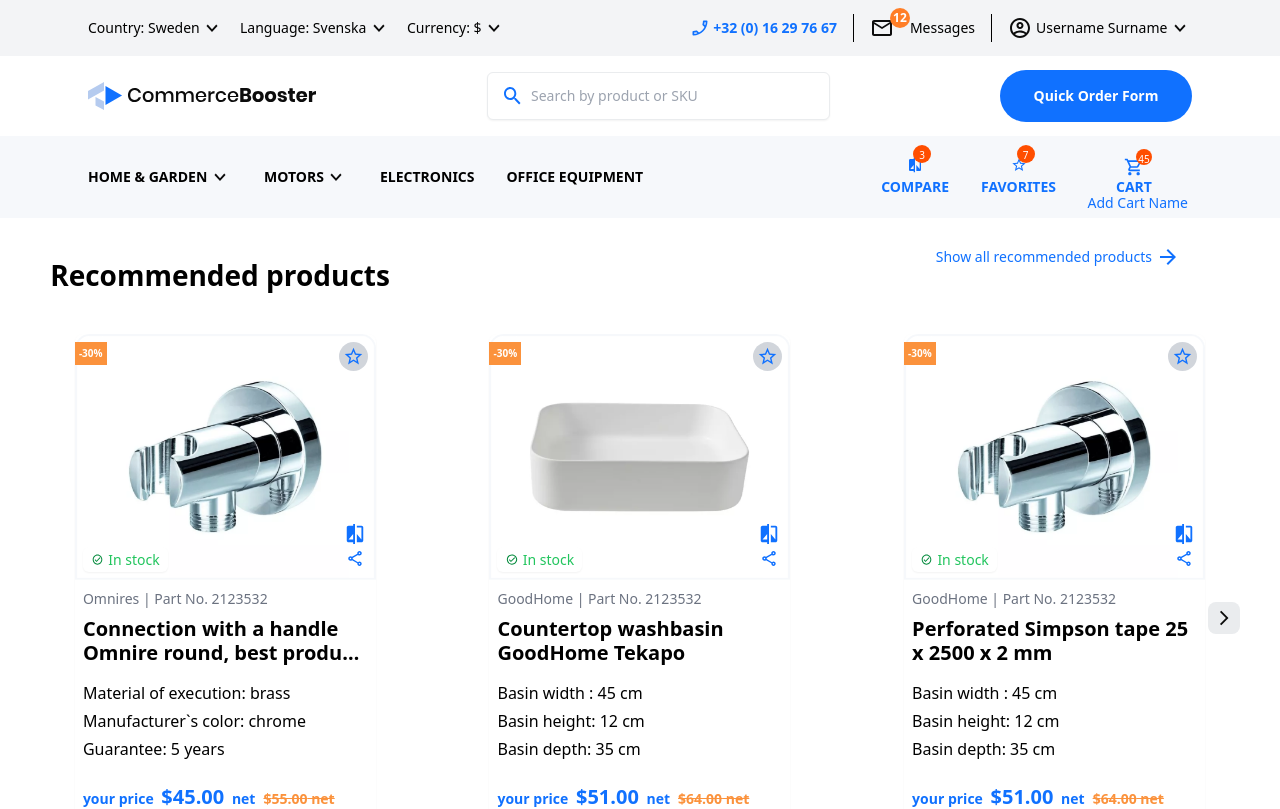
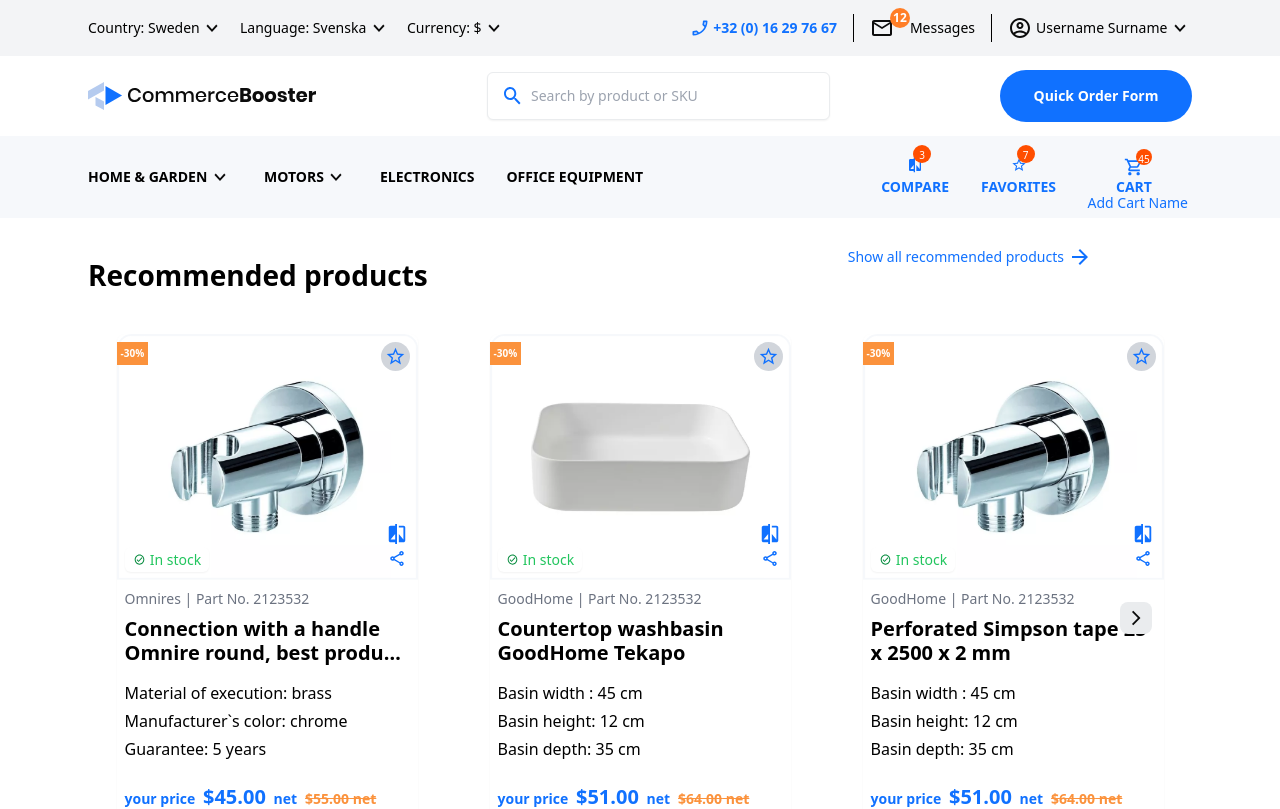
Before and after one commit to darshanbajgain/commerce-booster, a React (Vite) app: page / in a window 1280 px wide. Shown: the top 809 px of the page. Built offline with nearby package versions, Linux system fonts and the light colour scheme.

Commit message:
refactored: card component arrnagedr

```diff
--- a/src/component/RecommendedProducts/RecommenedProduct.jsx
+++ b/src/component/RecommendedProducts/RecommenedProduct.jsx
@@ -92,21 +92,22 @@ const RecommenedProduct = () => {
     const message = "Show all recommended products";
 
     return (
-        <div className="flex flex-col items-center relative">
+        <div className="flex flex-col items-center lg:grid grid-cols-1  relative lg:mx-[88px] ">
 
             <div className="hidden lg:block absolute right-24 top-2">
                 <CommonLink message={message} />
             </div>
 
-            {/*slider fo large device */}
+            {/*slider  fo large device */}
             <div className="hidden lg:flex flex-col justify-center items-center z-10 hover:bg-gray-500
                  bg-bgForSeacrchBorder rounded-lg absolute top-96 right-10 w-8 h-8">
                 <img src={arrowForwarBlack} className="w-[17.45px] h-[17.45px]" />
             </div>
 
+            <h1 className="lg:text-left text-center pb-1 pt-6 text-[24px] lg:text-[28px] font-bold lg:mt-3 lg:mb-[34px]">Recommended products</h1>
 
-            <div className="container xl:mx-[96px] flex flex-col lg:px-[2%] lg:h-[716px]">
-                <h1 className="text-center lg:px-[2%] lg:text-start pb-1 pt-6 text-[24px] lg:text-[28px] font-bold lg:mt-3 lg:mb-[34px]">Recommended products</h1>
+            <div className="container flex flex-col lg:h-[716px]">
+
                 <div className="flex justify-around gap-[15px] p-[15px] lg:p-0 ">
                     {
                         cardsToDisplay.map(
```
